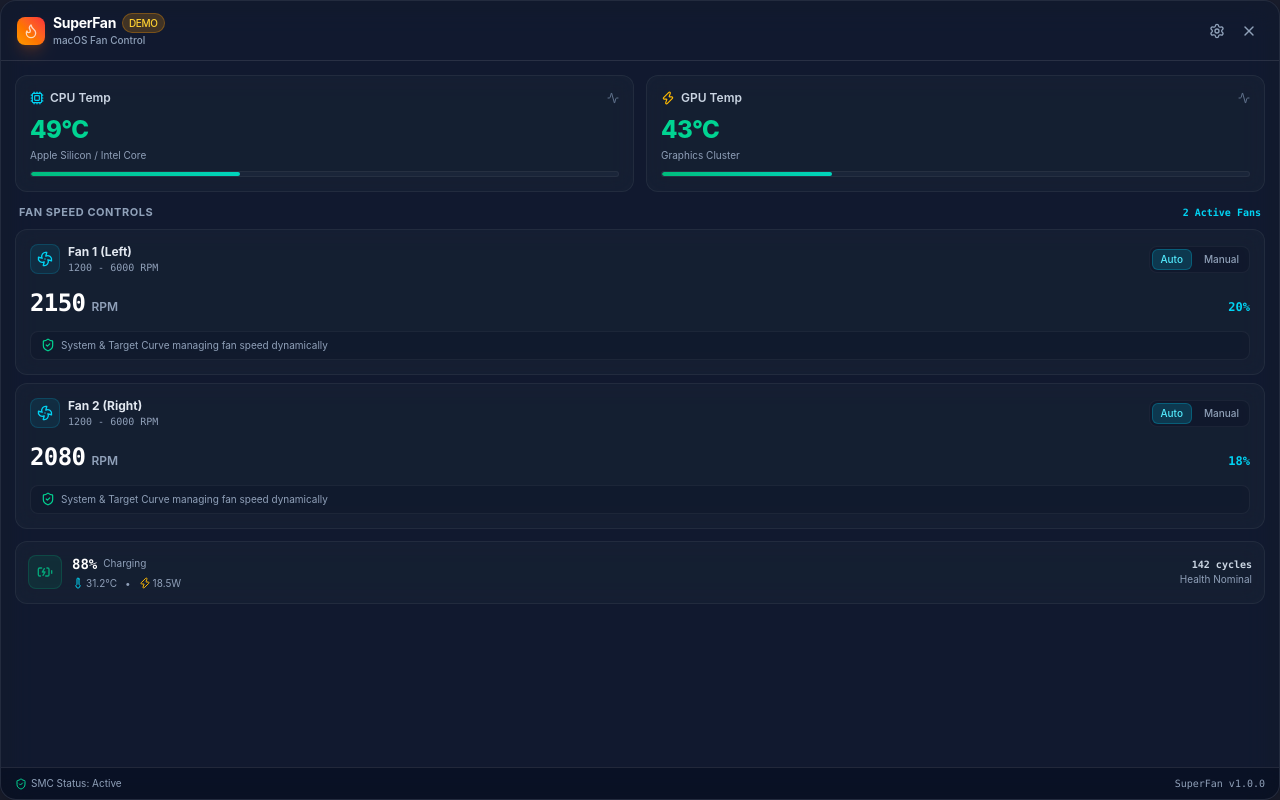
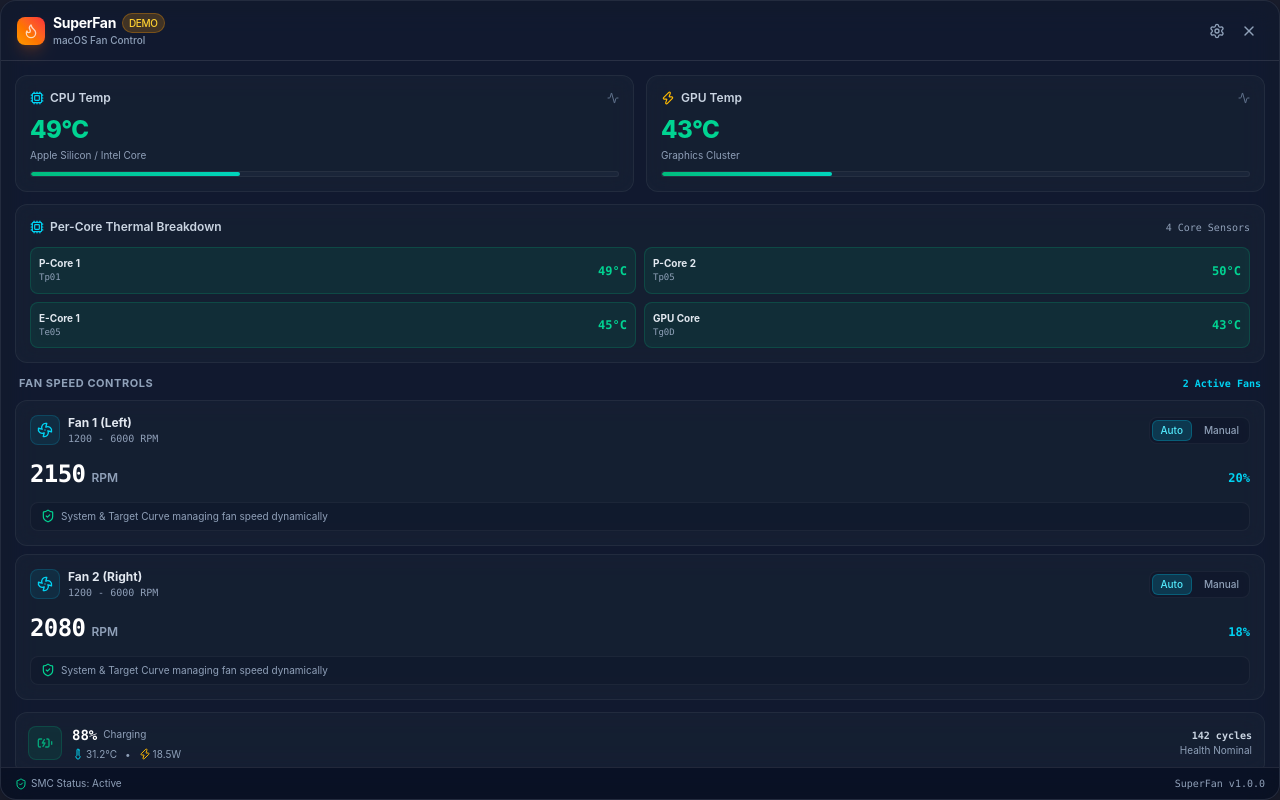
Before and after one commit to minhtri2710/superfan, a React (Vite) app: page / in a window 1280 px wide. Built offline with nearby package versions, Linux system fonts and the light colour scheme.

Commit message:
feat: add GitHub Actions CI/CD release workflow and per-core thermal breakdown widget

```diff
--- a/src/App.tsx
+++ b/src/App.tsx
@@ -4,6 +4,7 @@
 import { Header } from "./components/Header";
 import { TemperatureGauge } from "./components/TemperatureGauge";
 import { TemperatureChart } from "./components/TemperatureChart";
+import { CoreBreakdown } from "./components/CoreBreakdown";
 import { FanCard } from "./components/FanCard";
 import { BatteryCard } from "./components/BatteryCard";
 import { SettingsModal } from "./components/SettingsModal";
@@ -84,7 +85,12 @@
     cpu_temp: 48.5,
     gpu_temp: 43.2,
     max_cpu_temp: 52.0,
-    sensors: [],
+    sensors: [
+      { key: "Tp01", label: "P-Core 1", value: 48.5 },
+      { key: "Tp05", label: "P-Core 2", value: 49.7 },
+      { key: "Te05", label: "E-Core 1", value: 45.0 },
+      { key: "Tg0D", label: "GPU Core", value: 43.2 },
+    ],
     fans: [
       {
         id: 0,
@@ -149,6 +155,9 @@
             {/* Temperature History Chart */}
             <TemperatureChart history={tempHistory} unit={settings.tempUnit} />
 
+            {/* Per-Core Thermal Breakdown */}
+            <CoreBreakdown sensors={currentTelemetry.sensors} unit={settings.tempUnit} />
+
             {/* Fans Section */}
             <div className="space-y-2">
               <div className="flex items-center justify-between px-1">
--- /dev/null
+++ b/src/components/CoreBreakdown.tsx
@@ -0,0 +1,53 @@
+import React from "react";
+import { Cpu } from "lucide-react";
+import { SensorReading } from "../types";
+
+interface CoreBreakdownProps {
+  sensors: SensorReading[];
+  unit: "C" | "F";
+}
+
+export const CoreBreakdown: React.FC<CoreBreakdownProps> = ({ sensors, unit }) => {
+  if (!sensors || sensors.length === 0) return null;
+
+  const formatTemp = (val: number) => {
+    if (unit === "F") return `${Math.round((val * 9) / 5 + 32)}°F`;
+    return `${Math.round(val)}°C`;
+  };
+
+  const getTempColor = (val: number) => {
+    if (val < 50) return "text-emerald-400 bg-emerald-500/10 border-emerald-500/20";
+    if (val < 70) return "text-cyan-400 bg-cyan-500/10 border-cyan-500/20";
+    if (val < 85) return "text-amber-400 bg-amber-500/10 border-amber-500/20";
+    return "text-rose-400 bg-rose-500/10 border-rose-500/20";
+  };
+
+  return (
+    <div className="glass-card p-3.5 rounded-xl flex flex-col gap-2">
+      <div className="flex items-center justify-between">
+        <div className="flex items-center gap-1.5 text-xs font-semibold text-slate-300">
+          <Cpu className="w-3.5 h-3.5 text-cyan-400" />
+          Per-Core Thermal Breakdown
+        </div>
+        <span className="text-[10px] text-slate-400 font-mono">{sensors.length} Core Sensors</span>
+      </div>
+
+      <div className="grid grid-cols-2 gap-2 mt-1">
+        {sensors.map((s) => (
+          <div
+            key={s.key}
+            className={`p-2 rounded-lg border flex items-center justify-between transition-all ${getTempColor(
+              s.value
+            )}`}
+          >
+            <div>
+              <div className="text-[10px] font-bold text-slate-200">{s.label}</div>
+              <div className="text-[9px] font-mono text-slate-400">{s.key}</div>
+            </div>
+            <div className="text-xs font-extrabold font-mono">{formatTemp(s.value)}</div>
+          </div>
+        ))}
+      </div>
+    </div>
+  );
+};
```
Also changed, not shown: 1 other file (tests, documents, lock files or other folders).
